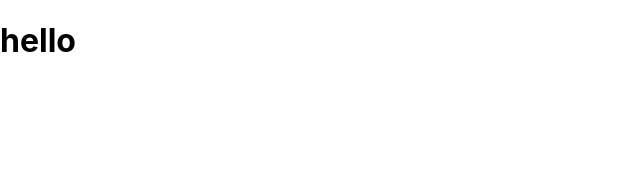
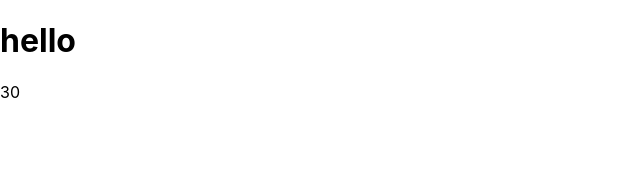
Before and after one commit to MuhammadSaad25/my-seiver-weather-app, a React (Create React App) app in the folder web/: page / in a window 1280 px wide. Shown: the top 172 px of the page, without its empty margins (0-640 px from the left). Built offline with nearby package versions, Linux system fonts and the light colour scheme.

Commit message:
stracture complete

```diff
--- a/web/src/App.jsx
+++ b/web/src/App.jsx
@@ -1,15 +1,11 @@
 import React from 'react'
-// import data from "../../server.mjs"
+import Weather from './weather'
 
 const App = () => {
-
-
-
   return (
     <div>
-      {/* {data.temp} */}
-
       <h1>hello</h1>
+      <Weather />
     </div>
   )
 }
--- /dev/null
+++ b/web/src/data.json
@@ -0,0 +1,6 @@
+[
+  {
+    "temp": 30,
+    "wind": 40
+  }
+]
--- /dev/null
+++ b/web/src/weather.jsx
@@ -0,0 +1,19 @@
+import React from 'react'
+import data from "./data.json"
+
+
+const weather = () => {
+    return (
+        <div>
+            {data.map(data => {
+                return (
+                    <div>
+                        {data.temp}
+                    </div>
+                )
+            })}
+        </div>
+    )
+}
+
+export default weather
```
Also changed, not shown: 8 other files (tests, documents, lock files or other folders).
